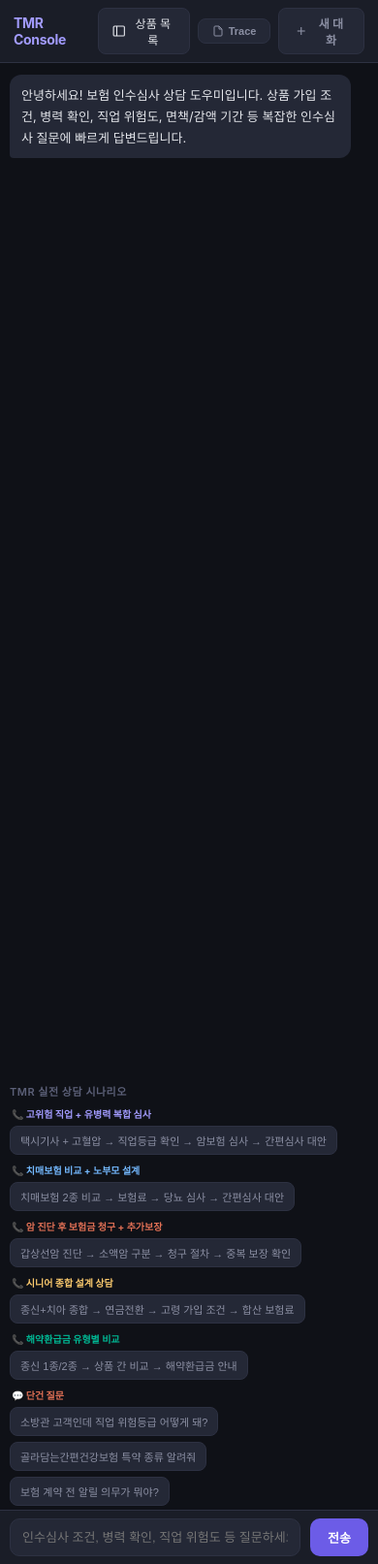
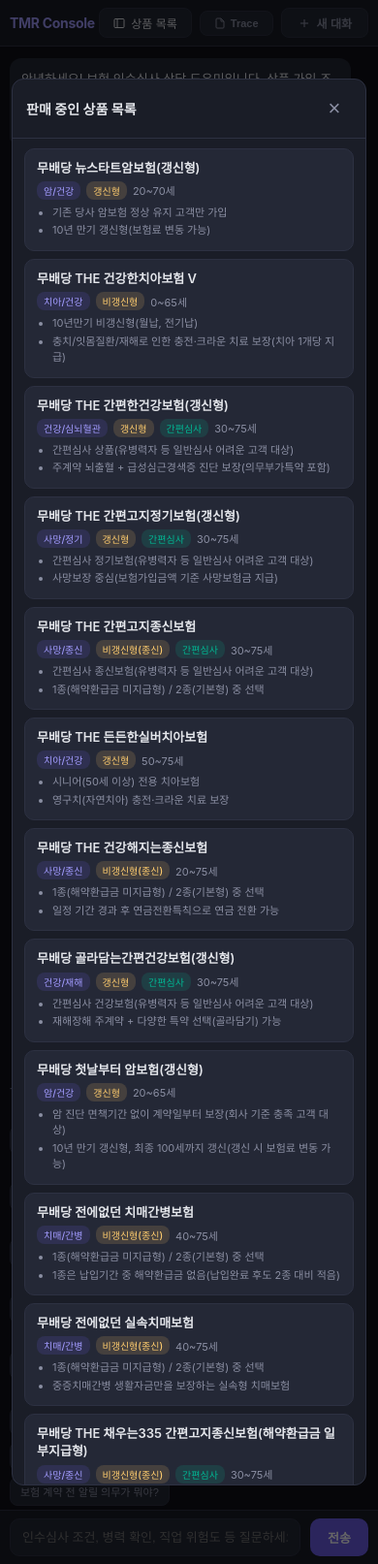
Before and after one commit to mink555/agent-mvp-eval, a FastAPI app: page / in a window 390 px wide. Shown: the whole page at 97% size. Run offline with FastAPI, Linux system fonts and the light colour scheme; data that the repository does not hold is empty; parts of the project's set-up code (start-up, migrations or seed data) failed here and were passed over.

Commit message:
fix: 상품 목록 모달 모바일 반응형 + 페이지 로드 시 자동 표시
- 페이지 접속 시 상품 목록 모달 자동 오픈
- 모바일(640px 이하) 1열 카드 레이아웃 전환
- 480px 이하 헤더 버튼/폰트 축소
- 380px 이하 초소형 화면 대응 (태그, 패딩 축소)
- 터치 영역 확보 (닫기 버튼 min 36px)
- iOS 스크롤 부드럽게 (-webkit-overflow-scrolling)

Co-authored-by: Cursor <cursoragent@cursor.com>

```diff
--- a/templates/index.html
+++ b/templates/index.html
@@ -610,60 +610,86 @@
     @media (max-width: 480px) {
       .msg { max-width: 95%; }
       .new-chat-btn span { display: none; }
+      header { padding: 8px 10px; }
+      header h1 { font-size: 14px; }
+      .catalog-btn { padding: 5px 8px; font-size: 11px; gap: 4px; }
+      .catalog-btn svg { width: 12px; height: 12px; }
     }
 
     /* ── Product Catalog Modal ── */
     .modal-overlay {
       display: none; position: fixed; inset: 0; background: rgba(0,0,0,0.6);
       z-index: 1000; justify-content: center; align-items: center;
+      padding: 12px;
     }
     .modal-overlay.open { display: flex; }
     .modal-box {
       background: var(--surface); border: 1px solid var(--border);
-      border-radius: 16px; width: 720px; max-width: 92vw; max-height: 80vh;
+      border-radius: 16px; width: 720px; max-width: 100%; max-height: 85vh;
       display: flex; flex-direction: column; overflow: hidden;
     }
     .modal-header {
-      padding: 16px 20px; border-bottom: 1px solid var(--border);
+      padding: 14px 16px; border-bottom: 1px solid var(--border);
       display: flex; justify-content: space-between; align-items: center;
+      flex-shrink: 0;
     }
-    .modal-header h2 { font-size: 16px; font-weight: 600; }
+    .modal-header h2 { font-size: 15px; font-weight: 600; }
     .modal-close {
-      background: none; border: none; color: var(--text-dim); font-size: 20px;
-      cursor: pointer; padding: 4px 8px; border-radius: 6px;
+      background: none; border: none; color: var(--text-dim); font-size: 22px;
+      cursor: pointer; padding: 4px 10px; border-radius: 6px;
+      min-width: 36px; min-height: 36px; display: flex; align-items: center; justify-content: center;
     }
     .modal-close:hover { background: var(--surface2); color: var(--text); }
-    .modal-body { overflow-y: auto; padding: 16px 20px; }
+    .modal-body { overflow-y: auto; padding: 12px 14px; -webkit-overflow-scrolling: touch; }
     .product-grid { display: grid; grid-template-columns: 1fr 1fr; gap: 10px; }
-    @media (max-width: 640px) { .product-grid { grid-template-columns: 1fr; } }
     .product-card {
       background: var(--surface2); border: 1px solid var(--border);
-      border-radius: 10px; padding: 14px 16px; cursor: pointer;
+      border-radius: 10px; padding: 12px 14px; cursor: pointer;
       transition: border-color 0.2s, background 0.2s;
     }
     .product-card:hover { border-color: var(--accent); background: var(--surface3); }
-    .product-card .pc-name { font-size: 14px; font-weight: 600; margin-bottom: 6px; }
+    .product-card:active { background: var(--surface3); }
+    .product-card .pc-name { font-size: 13px; font-weight: 600; margin-bottom: 5px; line-height: 1.4; }
     .product-card .pc-meta {
       font-size: 11px; color: var(--text-dim);
-      display: flex; gap: 8px; flex-wrap: wrap; margin-bottom: 6px;
+      display: flex; gap: 6px; flex-wrap: wrap; margin-bottom: 5px; align-items: center;
     }
     .product-card .pc-tag {
-      padding: 2px 8px; border-radius: 8px; font-size: 10px; font-weight: 500;
+      padding: 2px 7px; border-radius: 8px; font-size: 10px; font-weight: 500;
+      white-space: nowrap;
     }
     .pc-tag.simplified { background: rgba(0,184,148,0.15); color: var(--success); }
     .pc-tag.category { background: rgba(108,92,231,0.15); color: var(--accent-light); }
     .pc-tag.renewal { background: rgba(253,203,110,0.15); color: var(--warning); }
     .product-card .pc-highlights {
       font-size: 12px; color: var(--text-dim); line-height: 1.5;
+      padding-left: 16px; margin: 0;
     }
     .product-card .pc-highlights li { margin-bottom: 2px; }
     .catalog-btn {
       background: var(--surface2); border: 1px solid var(--border);
       color: var(--text); padding: 6px 14px; border-radius: 8px;
       font-size: 12px; cursor: pointer; display: flex; align-items: center; gap: 6px;
-      transition: border-color 0.2s;
+      transition: border-color 0.2s; white-space: nowrap;
     }
     .catalog-btn:hover { border-color: var(--accent); color: var(--accent-light); }
+
+    @media (max-width: 640px) {
+      .product-grid { grid-template-columns: 1fr; gap: 8px; }
+      .modal-box { border-radius: 12px; max-height: 90vh; }
+      .modal-header { padding: 12px 14px; }
+      .modal-header h2 { font-size: 14px; }
+      .modal-body { padding: 10px 12px; }
+      .product-card { padding: 10px 12px; }
+      .product-card .pc-name { font-size: 13px; }
+      .product-card .pc-highlights { font-size: 11px; }
+    }
+    @media (max-width: 380px) {
+      .modal-overlay { padding: 6px; }
+      .modal-box { max-height: 92vh; border-radius: 10px; }
+      .product-card .pc-meta { gap: 4px; }
+      .product-card .pc-tag { font-size: 9px; padding: 1px 5px; }
+    }
   </style>
 </head>
 <body>
@@ -1265,6 +1291,7 @@
 
     /* ── Init ── */
     loadToolMeta();
+    openProductModal();
   </script>
 </body>
 </html>
```
